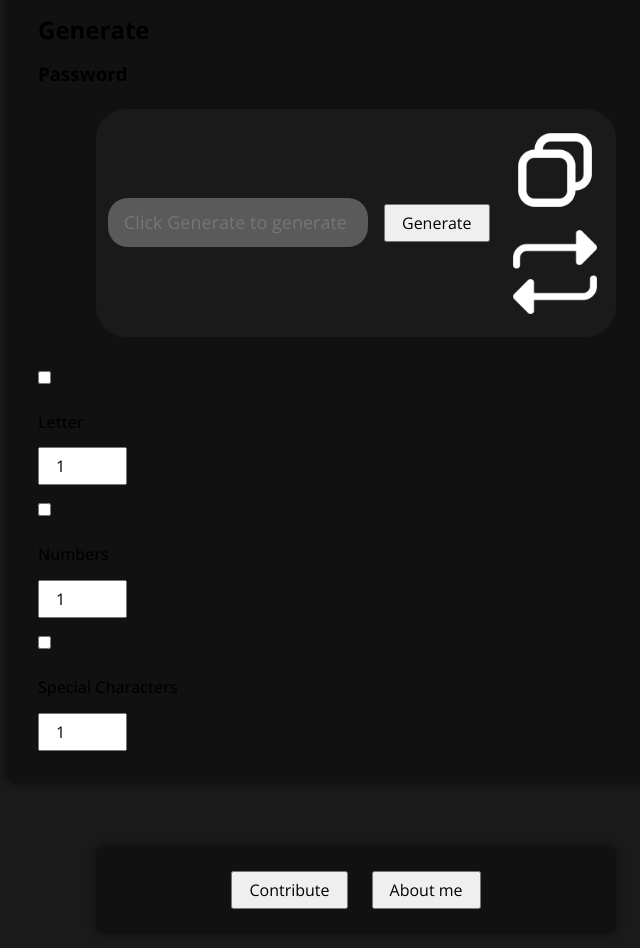
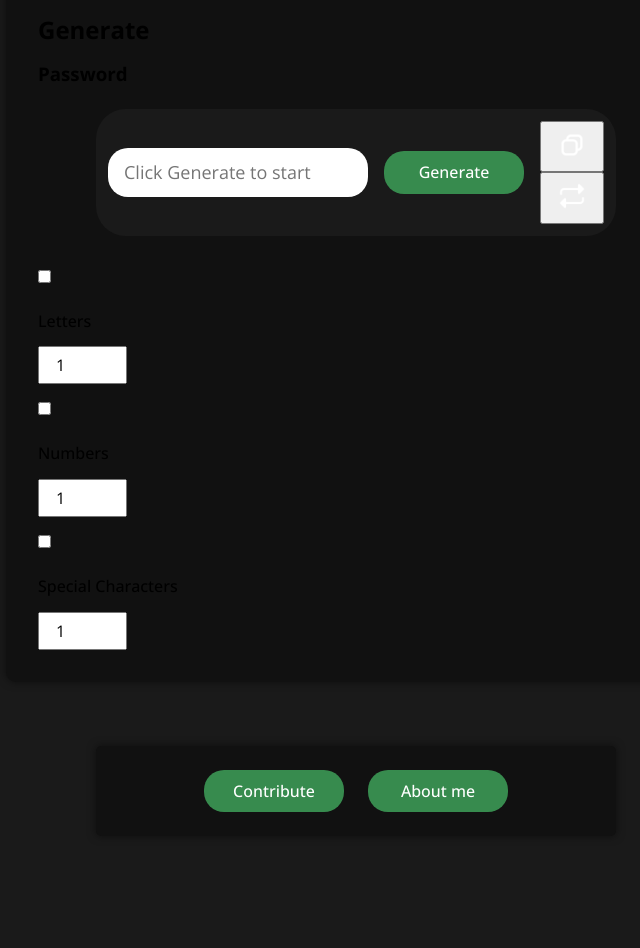
Before and after one commit to senhas-rgb/Password-Generator, a plain HTML site: page index.html in a window 1280 px wide. Shown: the part 620-1568 px from the top of the page, without its empty margins (284-924 px from the left). After the commit the page ends 1488 px from the top, so only its background shows below. Drawn offline with nearby package versions, Linux system fonts and the light colour scheme.

Commit message:
comments and other fixes

```diff
--- a/index.html
+++ b/index.html
@@ -3,6 +3,7 @@
 <head>
     <meta charset="UTF-8">
     <meta name="viewport" content="width=device-width, initial-scale=1.0">
+    <meta name="description" content="Easy Passwords - A simple and secure password generator">
     <link rel="preconnect" href="https://fonts.googleapis.com">
     <link rel="preconnect" href="https://fonts.gstatic.com" crossorigin>
     <link href="https://fonts.googleapis.com/css2?family=Open+Sans:ital,wght@0,300..800;1,300..800&display=swap" rel="stylesheet">
@@ -12,54 +13,66 @@
 </head>
 <body>
     <div class="container">
+        <!-- Header Section -->
         <header>
-            <img src="icons/passwordLogo.png" alt="Passoword Logo">
+            <img src="icons/passwordLogo.png" alt="Password Logo">
             <h1>Easy<span>Passwords</span></h1>
         </header>
-        <div class="app">
+        <main class="app">
+            <!-- Main App Section -->
             <h2>Generate</h2>
             <h3>Password</h3>
 
             <div class="row">
-                <input type="text" id="input-box" placeholder="Click Generate to generate password" disabled>
-                <button id="general-btn">Generate</button>
+                <input type="text" id="input-box" placeholder="Click Generate to start" readonly aria-label="Generated password">
+                <button id="generate-btn" type="button">Generate</button>
                 <div class="buttons">
-                    <img src="icons/copy.png" id="copy-btn" title="Copy" alt="Copy Icon">
-                    <img src="icons/shuffle.png" id="shuffle-btn" title="Shuffle" alt="Shuffle Icon">
+                    <button type="button" class="icon-button" id="copy-btn" title="Copy password">
+                        <img src="icons/copy.png" alt="Copy Icon">
+                    </button>
+                    <button type="button" class="icon-button" id="shuffle-btn" title="Shuffle password">
+                        <img src="icons/shuffle.png" alt="Shuffle Icon">
+                    </button>
                 </div>
             </div>
 
             <div class="options">
+                <!-- Password Options Section -->
                 <div class="option-row">
                     <label class="switch">
-                        <input type="checkbox" id="letter-check">
+                        <input type="checkbox" id="letter-check" aria-label="Include letters">
                         <span class="slider"></span>
                     </label>
-                    <p>Letter</p>
-                    <input type="number" value="1" min="1" max="10" class="range display" id="letter-range">
+                    <p>Letters</p>
+                    <input type="number" value="1" min="1" max="10" class="range display" id="letter-range" aria-label="Number of letters">
                 </div>
                 <div class="option-row">
                     <label class="switch">
-                        <input type="checkbox" id="number-check">
+                        <input type="checkbox" id="number-check" aria-label="Include numbers">
                         <span class="slider"></span>
                     </label>
                     <p>Numbers</p>
-                    <input type="number" value="1" min="1" max="10" class="range display" id="number-range">
+                    <input type="number" value="1" min="1" max="10" class="range display" id="number-range" aria-label="Number of numbers">
                 </div>
                 <div class="option-row">
                     <label class="switch">
-                        <input type="checkbox" id="char-check">
+                        <input type="checkbox" id="char-check" aria-label="Include special characters">
                         <span class="slider"></span>
                     </label>
                     <p>Special Characters</p>
-                    <input type="number" value="1" min="1" max="10" class="range display" id="char-range">
+                    <input type="number" value="1" min="1" max="10" class="range display" id="char-range" aria-label="Number of special characters">
                 </div>
             </div>
-        </div>
-            <div class="footer row">
-                <a href="https://github.com/SadeveM/Password-Generator"><button id="general-btn">Contribute</button></a>
-                <a href="https://github.com/SadeveM"><button id="general-btn">About me</button></a>
-            </div>
+        </main>
+        <footer class="footer row">
+            <!-- Footer Section -->
+            <a href="https://github.com/SadeveM/Password-Generator">
+                <button type="button" class="general-btn">Contribute</button>
+            </a>
+            <a href="https://github.com/SadeveM">
+                <button type="button" class="general-btn">About me</button>
+            </a>
+        </footer>
     </div>
     <script src="index.js"></script>
 </body>
```
